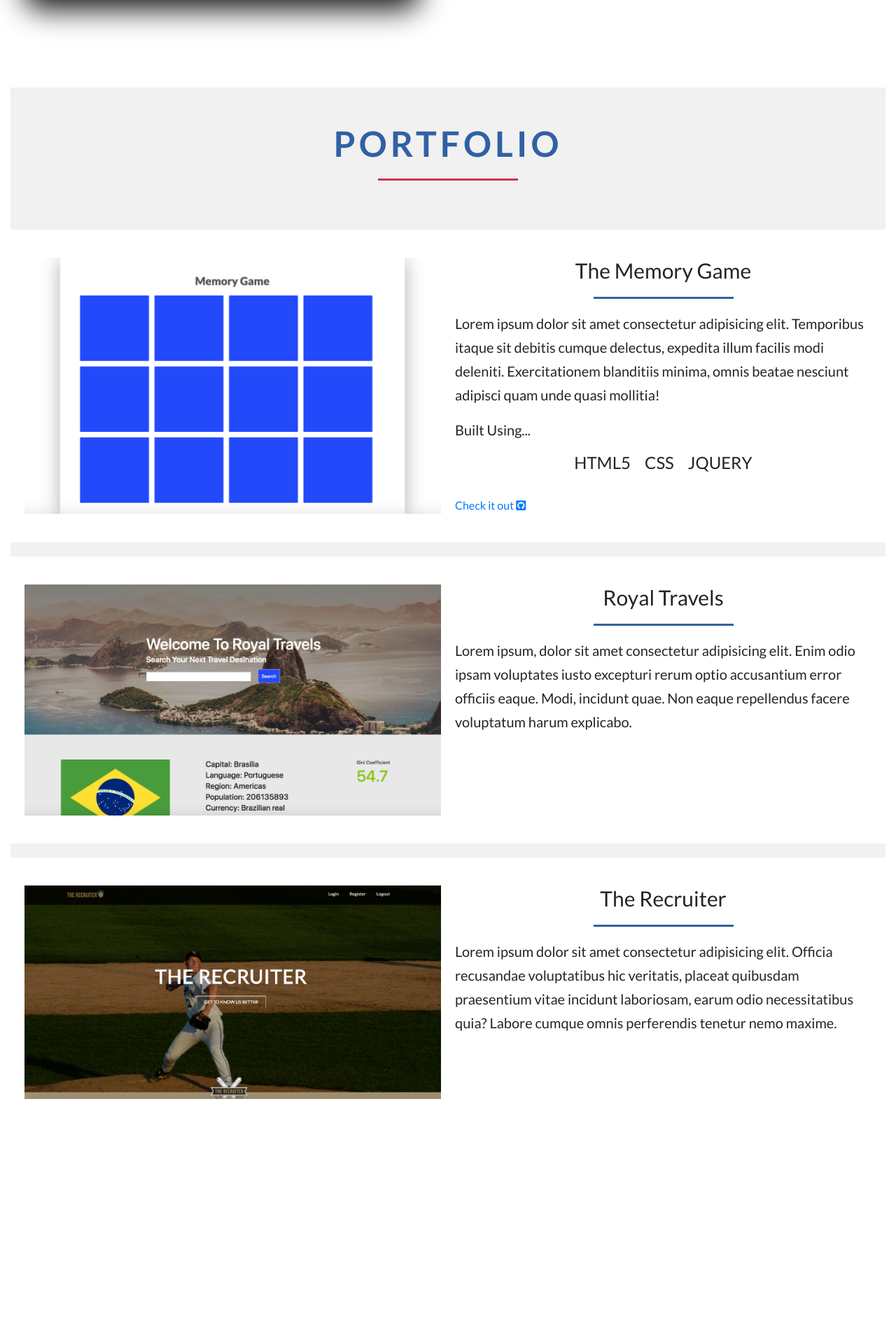
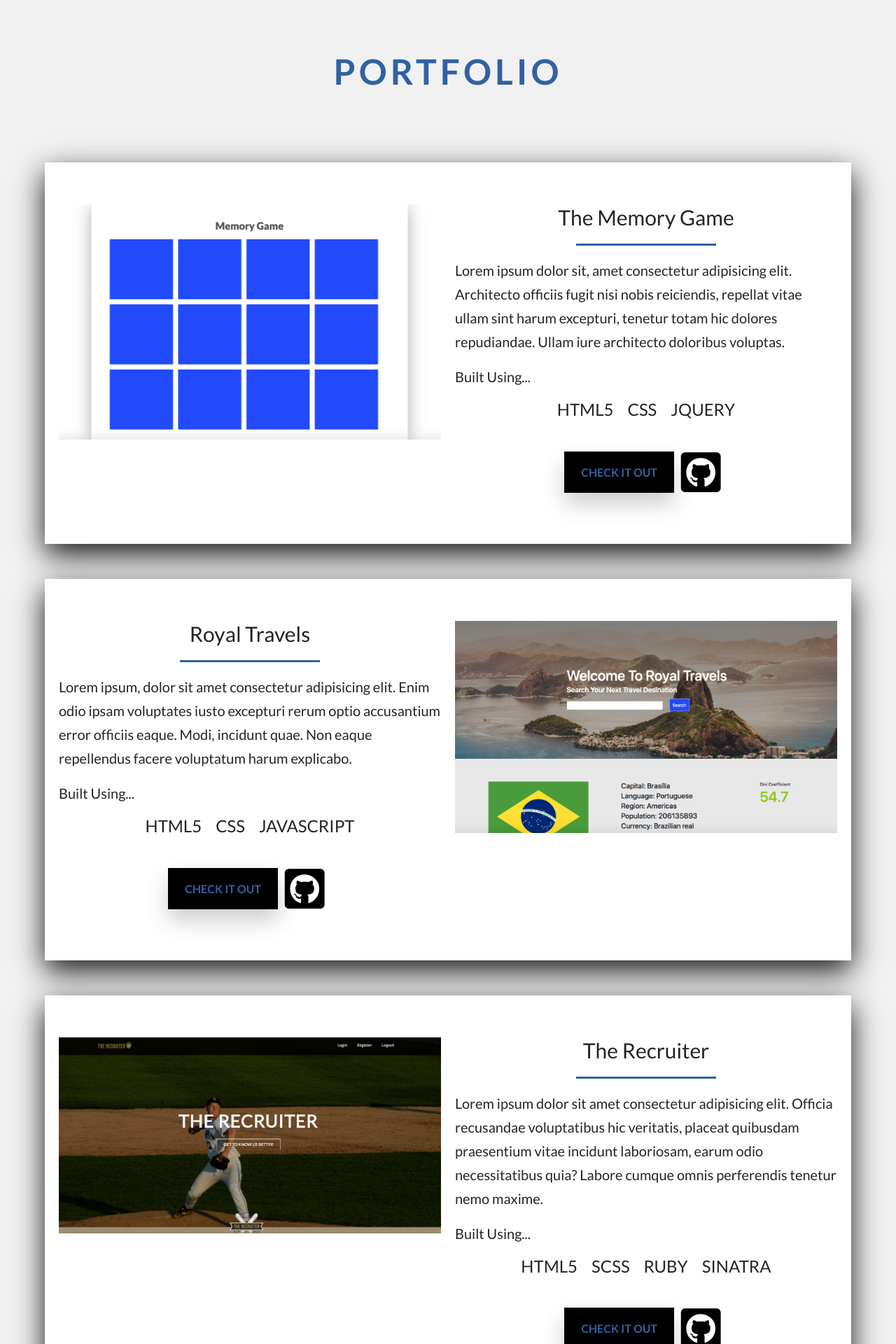
Before and after one commit to Latcat21/portfolio, a PHP site: page / in a window 1280 px wide. Shown: the part 1418-3338 px from the top of the page at 70% size. Before the commit the page ends 2988 px from the top, so only its background shows below. Run offline with PHP 8.4, Linux system fonts and the light colour scheme; some libraries are stand-ins or nearby versions.

Commit message:
contact section done

```diff
--- a/css/style.css
+++ b/css/style.css
@@ -125,6 +125,7 @@
 
 .splash {
   background-image: linear-gradient(to right bottom, rgba(109, 170, 255, 0.7), rgba(49, 97, 163, 0.9)), url("/images/christopher-gower-m_HRfLhgABo-unsplash.jpg");
+  margin-right: -30px;
   height: 90vh;
   background-size: cover;
   background-attachment: fixed;
@@ -157,7 +158,8 @@
     animation: typing 3.5s steps(40, end), blink-caret 0.75s step-end infinite; }
 
 .about {
-  height: 70vh; }
+  height: 70vh;
+  margin-bottom: 100px; }
 
 .intro {
   margin: 20px 0px;
@@ -168,16 +170,44 @@
   grid-gap: 20px; }
   .intro__img img {
     width: 95%;
+    max-width: 500px;
     box-shadow: 0 15px 40px rgba(0, 0, 0, 0.9);
     border-radius: 5%; }
   .intro__text {
-    font-size: 25px; }
+    font-size: 25px;
+    text-indent: 40px; }
     .intro__text a {
       list-style: none;
       color: #d1324f;
       text-decoration: none; }
 
-.section-headings {
+.about-social-icons-list {
+  margin-top: 2.5rem; }
+  .about-social-icons-list ul {
+    text-decoration: none;
+    padding: 1rem;
+    text-align: center;
+    font-size: 3rem;
+    list-style: none; }
+  .about-social-icons-list li {
+    display: inline-block; }
+  .about-social-icons-list a {
+    text-decoration: none;
+    color: #000;
+    font-size: 4rem; }
+
+.section-headings-about {
+  font-size: 50px;
+  text-transform: uppercase;
+  letter-spacing: 5px;
+  text-align: center;
+  color: #3161a3;
+  font-weight: 700;
+  margin-top: 30px;
+  padding-top: 10px;
+  padding-bottom: 50px; }
+
+.section-headings-portfolio {
   font-size: 50px;
   text-transform: uppercase;
   letter-spacing: 5px;
@@ -188,24 +218,21 @@
   padding-top: 50px;
   padding-bottom: 50px; }
 
-.section-headings:after {
-  display: block;
-  height: 3px;
-  background-color: #d1324f;
-  content: ' ';
-  width: 200px;
-  margin: 0 auto;
-  margin-top: 20px; }
-
 .portfolio {
-  background-color: #f1f1f1; }
+  background-color: #f1f1f1;
+  position: absolute;
+  height: auto; }
   .portfolio__card {
-    margin: 20px 0px;
+    position: relative;
+    width: 90%;
+    left: 5%;
+    margin: 50px 0px;
     display: grid;
-    padding: 40px 20px;
+    padding: 60px 20px;
     grid-template-columns: repeat(2, 1fr);
     grid-gap: 20px;
-    background-color: #fff; }
+    background-color: #fff;
+    box-shadow: 0 15px 40px rgba(0, 0, 0, 0.9); }
     .portfolio__card img {
       width: 100%; }
     .portfolio__card--info h3 {
@@ -233,6 +260,104 @@
       padding-bottom: .5rem; }
       .portfolio__card--info .web-tech h4 {
         padding: 0px 10px; }
+    .portfolio__card--info .btns {
+      display: flex;
+      justify-content: center;
+      align-items: center; }
+    .portfolio__card--info .card-btn {
+      text-decoration: none;
+      background-color: #000;
+      color: #3161a3;
+      padding: 1rem 1.5rem;
+      box-shadow: 0 1rem 2rem rgba(0, 0, 0, 0.2);
+      text-transform: uppercase;
+      font-weight: 600;
+      font-size: 1rem; }
+    .portfolio__card--info .card-btn a, .portfolio__card--info a:visited {
+      text-decoration: none;
+      background-color: white;
+      border: 1px solid #fff;
+      color: #3161a3; }
+    .portfolio__card--info .web-tech-github {
+      color: #000;
+      font-size: 65px;
+      margin: 10px; }
+  .portfolio .portfolio__card:nth-child(odd) img {
+    order: 2; }
+
+.contact {
+  margin-top: 2152px;
+  background: linear-gradient(to right bottom, rgba(109, 170, 255, 0.3), rgba(49, 97, 163, 0.99));
+  height: 65vh;
+  padding-top: 100px;
+  margin-right: -30px;
+  background-size: cover;
+  background-position: center;
+  background-attachment: fixed;
+  position: relative; }
+
+.section-contact {
+  position: absolute;
+  top: 50%;
+  left: 50%;
+  transform: translate(-50%, -50%);
+  text-align: center;
+  padding-bottom: 6rem;
+  width: 70%;
+  height: 80%; }
+
+.contact-section-heading {
+  font-size: 3.5rem;
+  color: #fff;
+  text-transform: uppercase;
+  letter-spacing: .5rem; }
+
+.contact-section-paragraph {
+  color: #fff;
+  font-size: 1.5rem;
+  margin-top: 2rem; }
+
+.btn-contact,
+.btn-contact:visited {
+  text-transform: uppercase;
+  text-decoration: none;
+  display: inline-block;
+  padding: 1rem 2rem;
+  color: #fff;
+  border: 1px solid #fff;
+  font-size: 1.5rem;
+  margin-top: 3rem; }
+
+.btn-contact i {
+  padding: 1rem; }
+
+.social-icons-list {
+  margin-top: 2.5rem; }
+
+.social-icons-list ul {
+  text-decoration: none;
+  padding: 1rem;
+  text-align: center;
+  font-size: 3rem;
+  list-style: none; }
+
+.social-icons-list li {
+  display: inline-block; }
+
+.social-icons-list a {
+  text-decoration: none;
+  color: #fff;
+  font-size: 4rem;
+  padding: 2rem; }
+
+.footer {
+  text-align: center;
+  font-size: 2rem;
+  text-transform: uppercase;
+  padding: 3rem;
+  background-color: #d1324f;
+  color: #fff;
+  letter-spacing: 2px; }
 
 *,
 *::after,
@@ -248,4 +373,6 @@ body {
   box-sizing: border-box; }
 
 .container {
-  max-width: 1500px; }
+  max-width: 1500px;
+  margin-left: -15px;
+  margin-right: 15px; }
--- a/index.html
+++ b/index.html
@@ -37,15 +37,19 @@
   <h2 class="heading-secondary">I love to create beautiful websites</h2>
 </div>
 </section>
-<div class="about-container">
-<h2 class="section-headings">About Me</h2>
 <section class="about">
+    <h2 class="section-headings-about">About Me</h2>
 <div class="intro">
   <div class="intro__img">
       <img src="https://s3-us-west-2.amazonaws.com/s.cdpn.io/1743827/about_pic.jpg" alt="Self-pic">
   </div>
   <div class="intro__text">
       <p>Personal Trainer turned Web Developer with a passion for building beautifully designed apps. I am a self taught Web Developer and a graduate of <a class="ga-link" href="https://generalassemb.ly/education/software-engineering-immersive/chicago" target="_blank"> General Assembly's </a> Software Enineering Immersive</p>
+      <ul class="about-social-icons-list" id="social-icons-list">
+        <li><a href="https://www.instagram.com/royallatcat/?hl=en"><i class="fab fa-instagram instagram" ></i></a></li>
+        <li><a href="https://github.com/Latcat21"><i class="fab fa-github-square github"></i></a></li>
+        <li><a href="https://www.linkedin.com/in/brian-lattner-722484177/"> <i class="fab fa-linkedin"></i></a></li>
+    </ul>
   </div>
 </div>
 </div>
@@ -53,27 +57,40 @@
 
 <section class="portfolio">
   <div class="portfolio-container">
-<h2 class="section-headings">Portfolio</h2>
+<h2 class="section-headings-portfolio">Portfolio</h2>
   <div class="portfolio__card" data-aos="fade-left">
     <img src="images/mem-game.png">
   <div class="portfolio__card--info">
     <h3>The Memory Game</h3>
-    <p>Lorem ipsum dolor sit amet consectetur adipisicing elit. Temporibus itaque sit debitis cumque delectus, expedita illum facilis modi deleniti. Exercitationem blanditiis minima, omnis beatae nesciunt adipisci quam unde quasi mollitia!</p>
+    <p>Lorem ipsum dolor sit, amet consectetur adipisicing elit. Architecto officiis fugit nisi nobis reiciendis, repellat vitae ullam sint harum excepturi, tenetur totam hic dolores repudiandae. Ullam iure architecto doloribus voluptas. </p>
     <p>Built Using...</p>
     <ul class="web-tech">
         <h4>HTML5</h4>
         <h4>CSS</i></h4>
         <h4>jQuery</i></h4>
       </ul>
+      <div class="btns">
       <a href="https://latcat21.github.io/Memory-Card-Game/" class="card-btn" target="_blank" >Check it out</a>
               <a href="https://github.com/Latcat21/Memory-Card-Game" target="_blank"><i class="fab fa-github-square web-tech-github"></i></a>
+              </div>
   </div>
 </div>
+
   <div class="portfolio__card"data-aos="fade-right">
     <img src="images/royal-travels.png">
     <div class="portfolio__card--info">
       <h3>Royal Travels</h3>
       <p>Lorem ipsum, dolor sit amet consectetur adipisicing elit. Enim odio ipsam voluptates iusto excepturi rerum optio accusantium error officiis eaque. Modi, incidunt quae. Non eaque repellendus facere voluptatum harum explicabo.</p>
+      <p>Built Using...</p>
+    <ul class="web-tech">
+        <h4>HTML5</h4>
+        <h4>CSS</i></h4>
+        <h4>JAVASCRIPT</i></h4>
+      </ul>
+      <div class="btns">
+      <a href="https://latcat21.github.io/royal-travels/" class="card-btn" target="_blank" >Check it out</a>
+              <a href="https://github.com/Latcat21/royal-travels" target="_blank"><i class="fab fa-github-square web-tech-github"></i></a>
+              </div>
     </div>
   </div>
     <div class="portfolio__card" data-aos="fade-left">
@@ -82,10 +99,41 @@
       <div class="portfolio__card--info">
         <h3>The Recruiter</h3>
       <p>Lorem ipsum dolor sit amet consectetur adipisicing elit. Officia recusandae voluptatibus hic veritatis, placeat quibusdam praesentium vitae incidunt laboriosam, earum odio necessitatibus quia? Labore cumque omnis perferendis tenetur nemo maxime.</p>
+      <p>Built Using...</p>
+    <ul class="web-tech">
+        <h4>HTML5</h4>
+        <h4>SCSS</i></h4>
+        <h4>RUBY</i></h4>
+        <h4>SINATRA</i></h4>
+      </ul>
+      <div class="btns">
+      <a href="https://the-recruiter-capstone.herokuapp.com/" class="card-btn" target="_blank" >Check it out</a>
+              <a href="https://github.com/Latcat21/project-5" target="_blank"><i class="fab fa-github-square web-tech-github"></i></a>
+              </div>
     </div>
   </div>
 </div>
 </section>
+<section class="contact" id="contact">
+    <div class="section-contact">
+      <h1 class="contact-section-heading">Lets get in touch</h1>
+      <p class="contact-section-paragraph">If you like my work and want to get in touch you can <br>contact me through these links</p>
+      <a href="mailto:brianlattner@gmail.com" target="_blank" class="btn-contact"><i class="fas fa-envelope-square"></i>Get in touch</a>
+           <ul class="social-icons-list" id="social-icons-list">
+              <li><a href="https://www.instagram.com/royallatcat/?hl=en"><i class="fab fa-instagram instagram" ></i></a></li>
+              <li><a href="https://github.com/Latcat21"><i class="fab fa-github-square github"></i></a></li>
+              <li><a href="https://www.linkedin.com/in/brian-lattner-722484177/"> <i class="fab fa-linkedin"></i></a></li>
+          </ul>
+  </div>
+  </section>
+  <footer class="footer">
+      <div class="container">
+      <p class="footer-paragraphy">
+        &copy Brian Lattner made in Chicago Illinois
+      </p>
+      </div>
+    </footer>
+
 </div>
 <script src="https://unpkg.com/aos@next/dist/aos.js"></script>
   <script>
--- a/scss/_about.scss
+++ b/scss/_about.scss
@@ -1,10 +1,12 @@
 .about{
   height: 70vh;
+  margin-bottom: 100px;
+
+
 
 }
 
 .intro{
-
   margin: 20px 0px;
   height: auto;
   display: grid;
@@ -18,12 +20,14 @@
 
     img{
     width: 95%;
+    max-width: 500px;
     box-shadow: 0 15px 40px rgba(#000, .9);
     border-radius: 5%;
     }
   }
   &__text{
     font-size: 25px;
+    text-indent: 40px;
 
     a{
       list-style: none;
@@ -34,3 +38,26 @@
   }
 
 }
+
+.about-social-icons-list{
+    margin-top: 2.5rem;
+
+    ul {
+  text-decoration: none;
+  padding: 1rem;
+  text-align: center;
+  font-size: 3rem;
+  list-style: none;
+}
+li{
+    display: inline-block;
+}
+
+a{
+  text-decoration: none;
+  color: #000;
+  font-size: 4rem;
+
+
+}
+}
--- /dev/null
+++ b/scss/_footer.scss
@@ -0,0 +1,12 @@
+.footer{
+  text-align: center;
+  font-size: 2rem;
+  text-transform: uppercase;
+  padding: 3rem;
+  background-color: $secondary-color;
+  color: #fff;
+  letter-spacing: 2px;
+
+
+
+}
--- a/scss/_portfolio.scss
+++ b/scss/_portfolio.scss
@@ -1,27 +1,24 @@
 .portfolio{
 background-color: #f1f1f1;
-
-
+position: absolute;
+height: auto;
 
 &__card{
-    margin: 20px 0px;
-
+    position: relative;
+    width: 90%;
+    left: 5%;
+    margin: 50px 0px;
     display: grid;
-  padding: 40px 20px;
+    padding: 60px 20px;
     grid-template-columns: repeat(2, 1fr);
     grid-gap: 20px;
     background-color: #fff;
-
-
+    box-shadow: 0 15px 40px rgba(#000, .9);
 
     img{
       width: 100%;
-
-
-
       }
         &--info{
-
           h3{
             font-size: 30px;
             text-align: center;
@@ -38,14 +35,13 @@ background-color: #f1f1f1;
           }
           p{
             font-size: 20px;
+
           }
       .web-tech{
             display: flex;
             justify-content: center;
             align-items: center;
             text-align: center;
-
-
             text-transform: uppercase;
             font-size: 1.3rem;
             font-weight: 700;
@@ -55,6 +51,38 @@ background-color: #f1f1f1;
         padding: 0px 10px;
       }
       }
+      .btns{
+        display: flex;
+        justify-content: center;
+        align-items: center;
+      }
+      .card-btn{
+        text-decoration: none;
+        background-color: #000;
+        color:$primary-color;
+        padding: 1rem 1.5rem;
+        box-shadow: 0 1rem 2rem rgba(0, 0, 0, 0.2);
+        text-transform: uppercase;
+        font-weight: 600;
+        font-size: 1rem;
+
+
+        }
+        .card-btn a, a:visited{
+          text-decoration: none;
+          background-color: white;
+          border: 1px solid #fff;
+          color: #3161a3
+        }
+        .web-tech-github{
+          color: #000;
+          font-size: 65px;
+          margin: 10px;
+        }
+
     }
   }
+  .portfolio__card:nth-child(odd) img{
+    order: 2;
   }
+}
--- a/scss/_reusables.scss
+++ b/scss/_reusables.scss
@@ -1,4 +1,16 @@
-.section-headings{
+.section-headings-about{
+  font-size: 50px;
+  text-transform: uppercase;
+  letter-spacing: 5px;
+  text-align: center;
+  color: $primary-color;
+  font-weight: 700;
+  margin-top: 30px;
+  padding-top: 10px;
+  padding-bottom: 50px;
+
+}
+.section-headings-portfolio{
   font-size: 50px;
   text-transform: uppercase;
   letter-spacing: 5px;
@@ -10,12 +22,3 @@
   padding-bottom: 50px;
 
 }
-.section-headings:after{
-  display:block;
-  height: 3px;
-  background-color: $secondary-color;
-  content: ' ';
-  width: 200px;
-  margin: 0 auto;
-  margin-top: 20px;
-}
--- a/scss/_splash.scss
+++ b/scss/_splash.scss
@@ -1,6 +1,7 @@
 .splash{
 
   background-image: linear-gradient(to right bottom, rgba(109, 170, 255,.7), rgba(49, 97, 163, .9)), url('/images/christopher-gower-m_HRfLhgABo-unsplash.jpg');
+  margin-right: -30px;
   height: 90vh;
   background-size: cover;
   background-attachment: fixed;
--- a/scss/main.scss
+++ b/scss/main.scss
@@ -5,6 +5,8 @@
 @import 'about';
 @import 'reusables';
 @import 'portfolio';
+@import 'contact';
+@import 'footer';
 
 
 
@@ -24,4 +26,6 @@ body {
 }
 .container{
   max-width: 1500px;
+  margin-left: -15px;
+  margin-right: 15px;
 }
```
Also changed, not shown: scss/_contact.scss (added, +70 -0 lines). Lines whose indentation alone changed are shown as unchanged.
